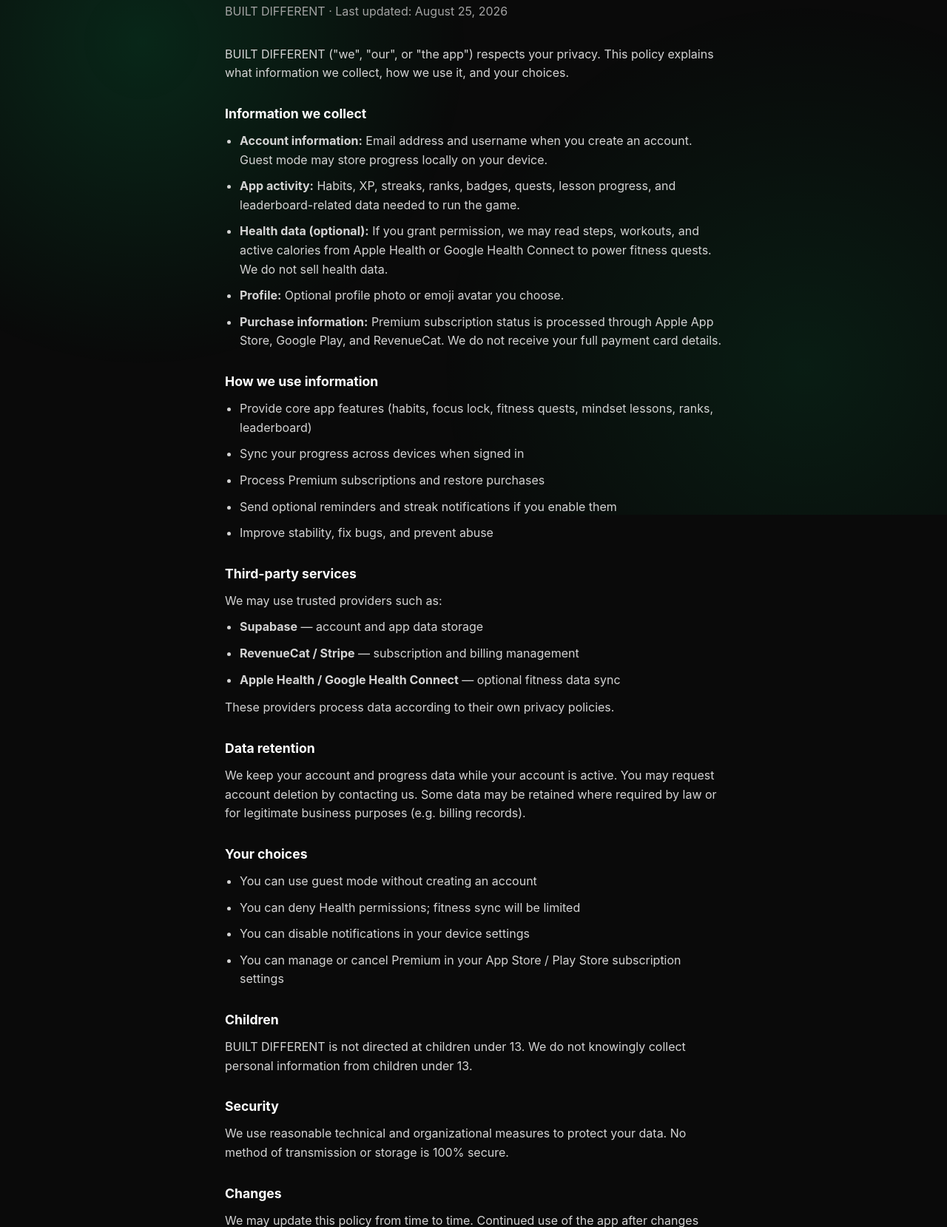
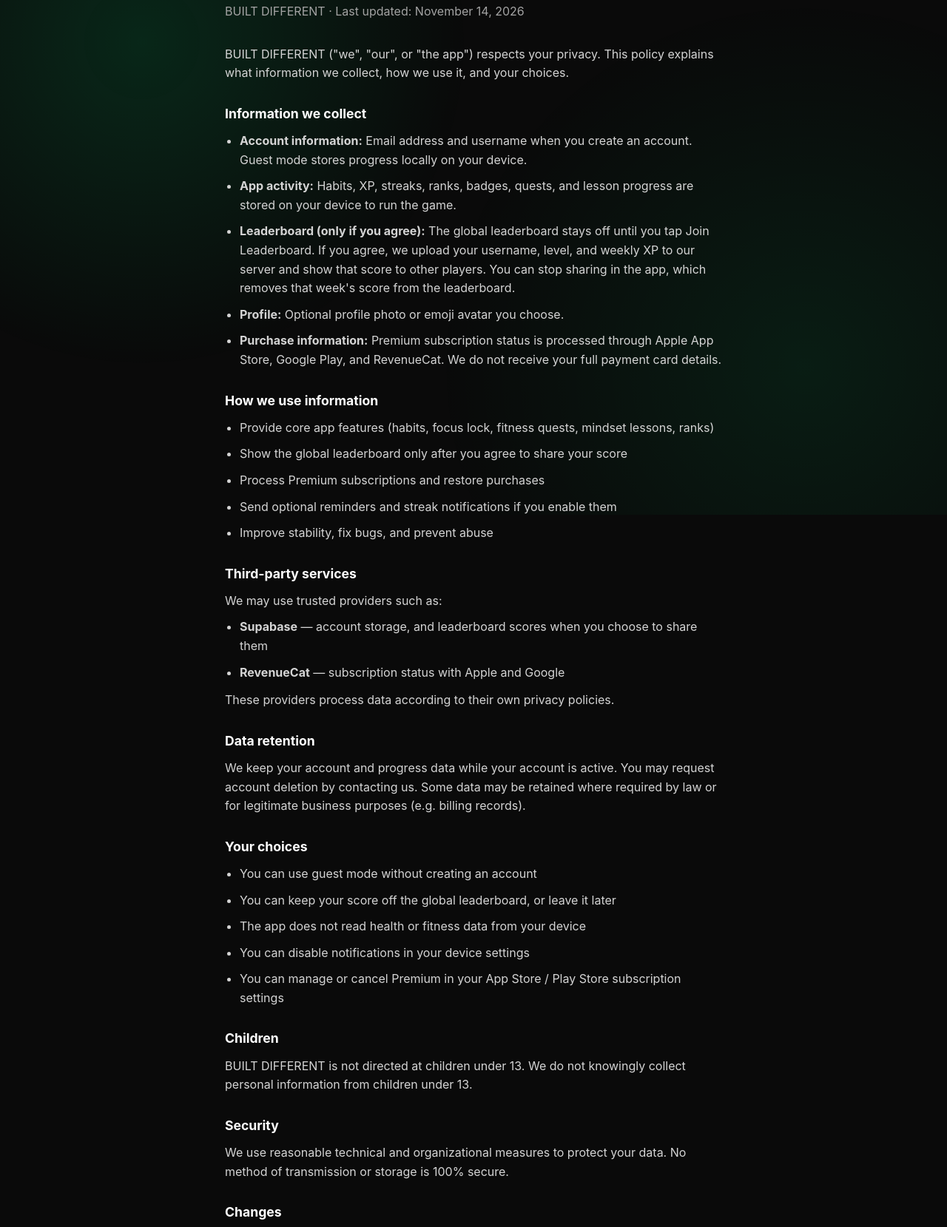
Before and after one commit to AndreasSuntum/BuiltDifferent-support, a plain HTML site: page privacy.html in a window 1280 px wide. Shown: the part 104-1763 px from the top of the page at 74% size. Drawn offline with Linux system fonts and the light colour scheme.

Commit message:
State that leaderboard scores upload only after consent, and drop health-data claims.
Co-authored-by: Cursor <cursoragent@cursor.com>

```diff
--- a/privacy.html
+++ b/privacy.html
@@ -52,7 +52,7 @@
   <div class="glow"></div>
   <main>
     <h1>Privacy Policy</h1>
-    <p class="updated">BUILT DIFFERENT · Last updated: August 25, 2026</p>
+    <p class="updated">BUILT DIFFERENT · Last updated: November 14, 2026</p>
 
     <p>
       BUILT DIFFERENT ("we", "our", or "the app") respects your privacy. This policy explains what
@@ -61,17 +61,17 @@
 
     <h2>Information we collect</h2>
     <ul>
-      <li><strong>Account information:</strong> Email address and username when you create an account. Guest mode may store progress locally on your device.</li>
-      <li><strong>App activity:</strong> Habits, XP, streaks, ranks, badges, quests, lesson progress, and leaderboard-related data needed to run the game.</li>
-      <li><strong>Health data (optional):</strong> If you grant permission, we may read steps, workouts, and active calories from Apple Health or Google Health Connect to power fitness quests. We do not sell health data.</li>
+      <li><strong>Account information:</strong> Email address and username when you create an account. Guest mode stores progress locally on your device.</li>
+      <li><strong>App activity:</strong> Habits, XP, streaks, ranks, badges, quests, and lesson progress are stored on your device to run the game.</li>
+      <li><strong>Leaderboard (only if you agree):</strong> The global leaderboard stays off until you tap Join Leaderboard. If you agree, we upload your username, level, and weekly XP to our server and show that score to other players. You can stop sharing in the app, which removes that week's score from the leaderboard.</li>
       <li><strong>Profile:</strong> Optional profile photo or emoji avatar you choose.</li>
       <li><strong>Purchase information:</strong> Premium subscription status is processed through Apple App Store, Google Play, and RevenueCat. We do not receive your full payment card details.</li>
     </ul>
 
     <h2>How we use information</h2>
     <ul>
-      <li>Provide core app features (habits, focus lock, fitness quests, mindset lessons, ranks, leaderboard)</li>
-      <li>Sync your progress across devices when signed in</li>
+      <li>Provide core app features (habits, focus lock, fitness quests, mindset lessons, ranks)</li>
+      <li>Show the global leaderboard only after you agree to share your score</li>
       <li>Process Premium subscriptions and restore purchases</li>
       <li>Send optional reminders and streak notifications if you enable them</li>
       <li>Improve stability, fix bugs, and prevent abuse</li>
@@ -80,9 +80,8 @@
     <h2>Third-party services</h2>
     <p>We may use trusted providers such as:</p>
     <ul>
-      <li><strong>Supabase</strong> — account and app data storage</li>
-      <li><strong>RevenueCat / Stripe</strong> — subscription and billing management</li>
-      <li><strong>Apple Health / Google Health Connect</strong> — optional fitness data sync</li>
+      <li><strong>Supabase</strong> — account storage, and leaderboard scores when you choose to share them</li>
+      <li><strong>RevenueCat</strong> — subscription status with Apple and Google</li>
     </ul>
     <p>These providers process data according to their own privacy policies.</p>
 
@@ -96,7 +95,8 @@
     <h2>Your choices</h2>
     <ul>
       <li>You can use guest mode without creating an account</li>
-      <li>You can deny Health permissions; fitness sync will be limited</li>
+      <li>You can keep your score off the global leaderboard, or leave it later</li>
+      <li>The app does not read health or fitness data from your device</li>
       <li>You can disable notifications in your device settings</li>
       <li>You can manage or cancel Premium in your App Store / Play Store subscription settings</li>
     </ul>
```
Also changed, not shown: index.html (+1 -1 lines).
